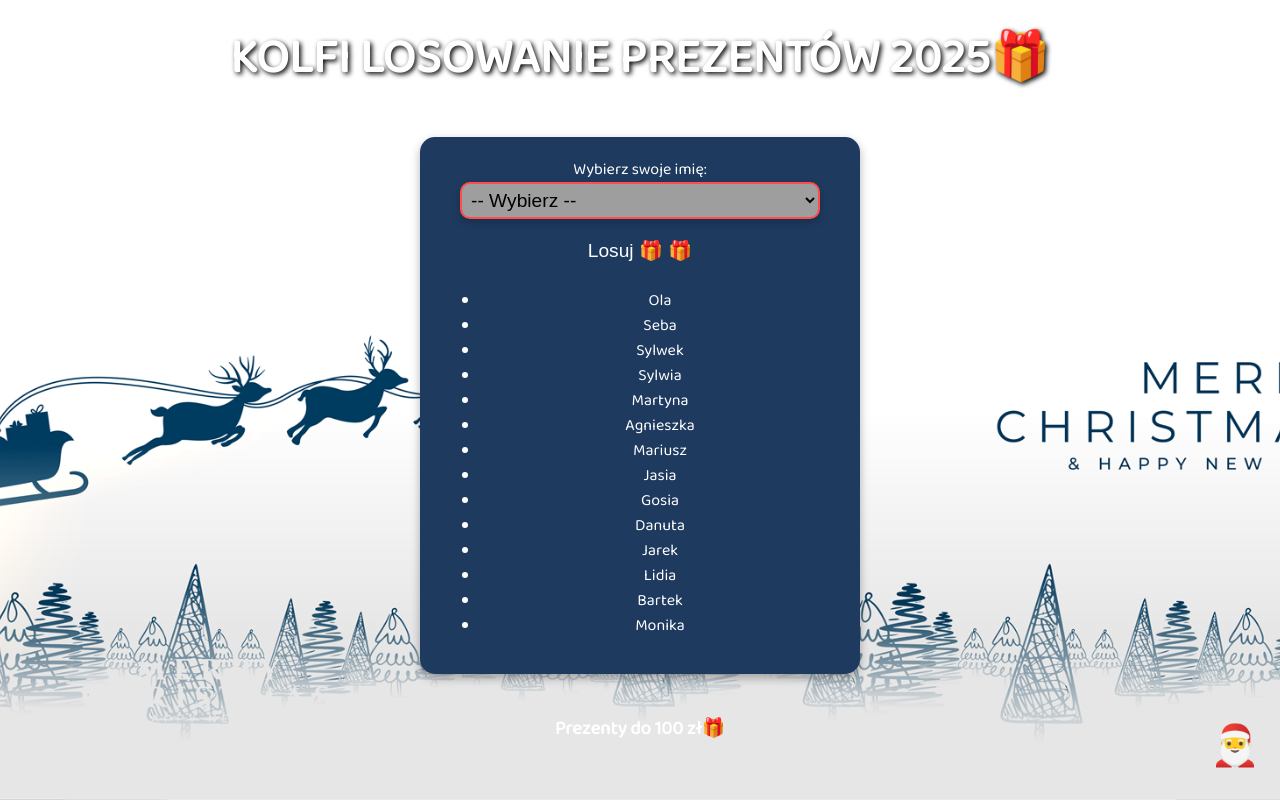
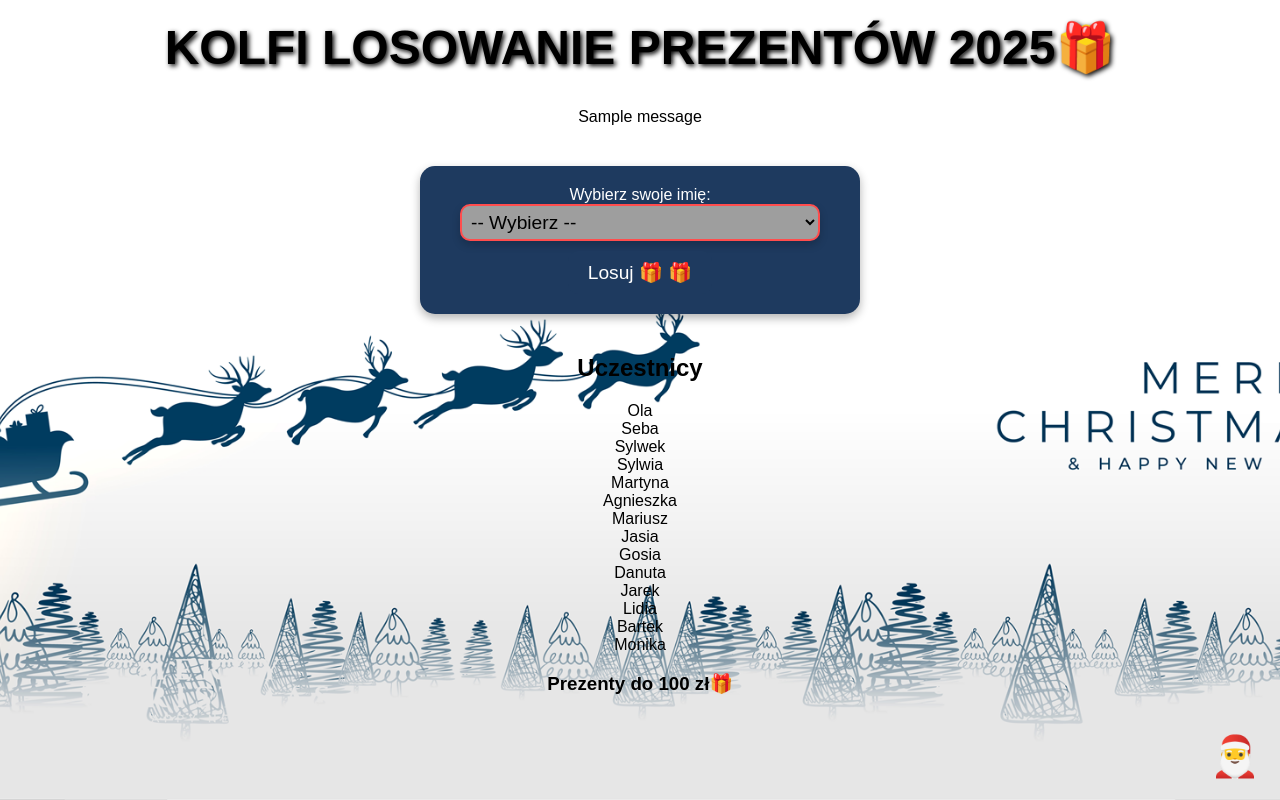
Before and after one commit to Wasett/-wi-ta-Kolfi, a Flask app: page / in a window 1280 px wide. Run offline with Flask 3, Linux system fonts and the light colour scheme; one stand-in notice (Sample message) is shown; grey boxes are pictures that could not be loaded.

Commit message:
Update index.html

```diff
--- a/templates/index.html
+++ b/templates/index.html
@@ -5,9 +5,33 @@
     <meta name="viewport" content="width=device-width, initial-scale=1.0">
     <title>KOLFI LOSOWANIE PREZENTÓW 2025🎁</title>
     <link rel="stylesheet" href="{{ url_for('static', filename='style.css') }}">
+    <style>
+        body {
+            color: black; /* cała czcionka na czarno */
+            font-family: Arial, sans‑serif;
+        }
+
+        /* 🔹 Usunięcie kropek (punktorów) z listy */
+        ul {
+            list-style-type: none;
+            padding-left: 0;
+            margin-left: 0;
+        }
+    </style>
 </head>
 <body>
     <h1>KOLFI LOSOWANIE PREZENTÓW 2025🎁</h1>
+
+    <!-- Wyświetlanie komunikatów flash -->
+    {% with messages = get_flashed_messages() %}
+      {% if messages %}
+        <ul class="flashes">
+        {% for message in messages %}
+          <li>{{ message }}</li>
+        {% endfor %}
+        </ul>
+      {% endif %}
+    {% endwith %}
 
     <!-- Panel losowania -->
     <div id="draw-panel">
@@ -20,20 +44,29 @@
                 {% endfor %}
             </select>
             <br>
-            <button type="submit">Losuj 🎁</button>
+            <button type="submit">Losuj 🎁</button>  <!-- zmienione emoji na prezent -->
         </form>
-
-        <!-- Lista w panelu -->
-        <ul>
-            {% for p in participants %}
-              <li>{{ p.name }}{% if p.id in results %} – wylosował: {{ results[p.id] }}{% endif %}</li>
-            {% endfor %}
-        </ul>
     </div>
 
+    <!-- Lista uczestników -->
+    <h2>Uczestnicy</h2>
+    <ul>
+        {% for p in participants %}
+            <li>
+                {{ p.name }}
+                {% if p.id in results %}
+                    <span class="draw-result">– wylosował: {{ results[p.id] }}</span>
+                {% endif %}
+            </li>
+        {% endfor %}
+    </ul>
+
     <h3>Prezenty do 100 zł🎁</h3>
+
+    <!-- Ikonka logowania admina -->
     <a href="{{ url_for('admin_login') }}" id="admin-login-btn" title="Zaloguj jako administrator">🎅</a>
 
+    <!-- Efekt śniegu -->
     <div id="snow-container"></div>
     <script src="{{ url_for('static', filename='snow.js') }}"></script>
 </body>
```
